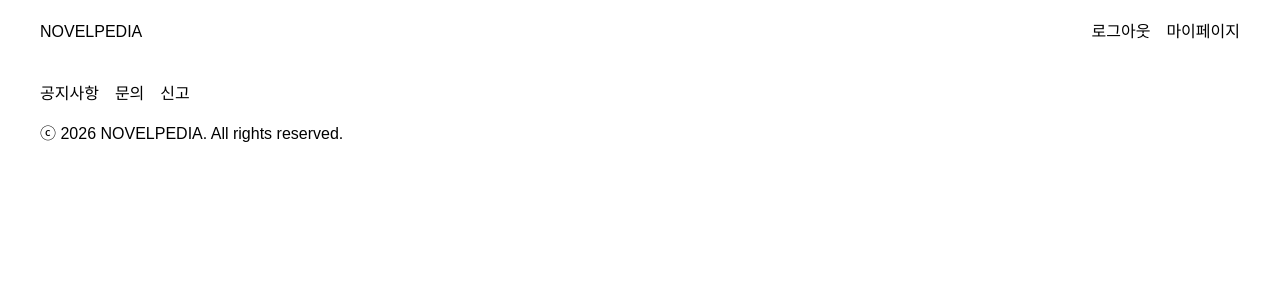
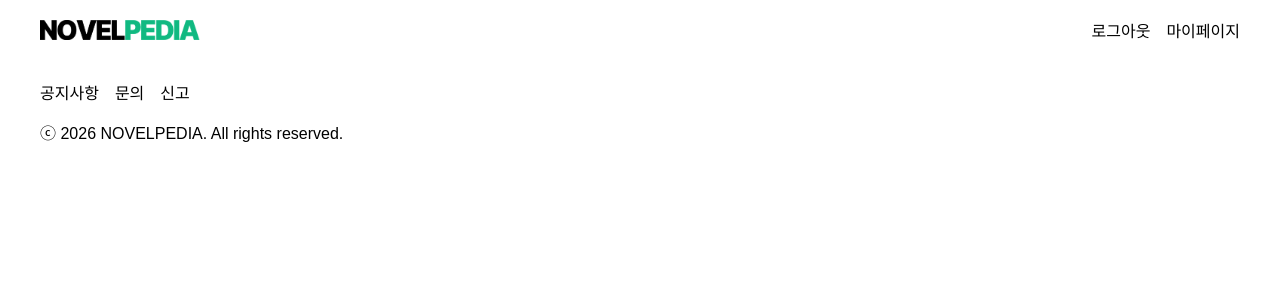
Before and after one commit to Leewonno/novelpedia_next, a Next.js app: page / in a window 1280 px wide. Shown: the top 300 px of the page. Built offline with nearby package versions, Linux system fonts and the light colour scheme.

Commit message:
feat : logo

```diff
--- a/src/features/nav/Header/index.tsx
+++ b/src/features/nav/Header/index.tsx
@@ -1,9 +1,16 @@
+import Link from "next/link";
+import { Logo } from "@/shared/components/Logo";
+
 export function Header() {
   const isLogin = true;
   return (
     <header className="w-full h-16 flex justify-center items-center px-4">
       <div className="w-300 flex justify-between">
-        <div>NOVELPEDIA</div>
+        <div>
+          <Link href={"/"}>
+            <Logo />
+          </Link>
+        </div>
         <div className="flex gap-4">
           {isLogin ? <div>로그아웃</div> : <div>로그인</div>}
           {isLogin ? <div>마이페이지</div> : <></>}
--- /dev/null
+++ b/src/shared/components/Logo.tsx
@@ -0,0 +1,12 @@
+import Image from "next/image";
+// import logo_dark from "@/assets/images/logo-dark.png";
+import logo_default from "@/assets/images/logo-default.png";
+
+export function Logo() {
+  return (
+    <div className="flex items-center w-40">
+      <Image src={logo_default} alt="Logo" aria-label="로고" />
+      {/* <Image src={logo_dark} alt="Logo" aria-label="로고" /> */}
+    </div>
+  );
+}
--- /dev/null
+++ b/src/shared/components/index.ts
@@ -0,0 +1 @@
+export { Logo } from "./Logo";
--- a/src/shared/index.ts
+++ b/src/shared/index.ts
@@ -0,0 +1 @@
+export * from "./components";
```
Also changed, not shown: src/assets/images/logo-dark.png (added), src/assets/images/logo-default.png (added).
